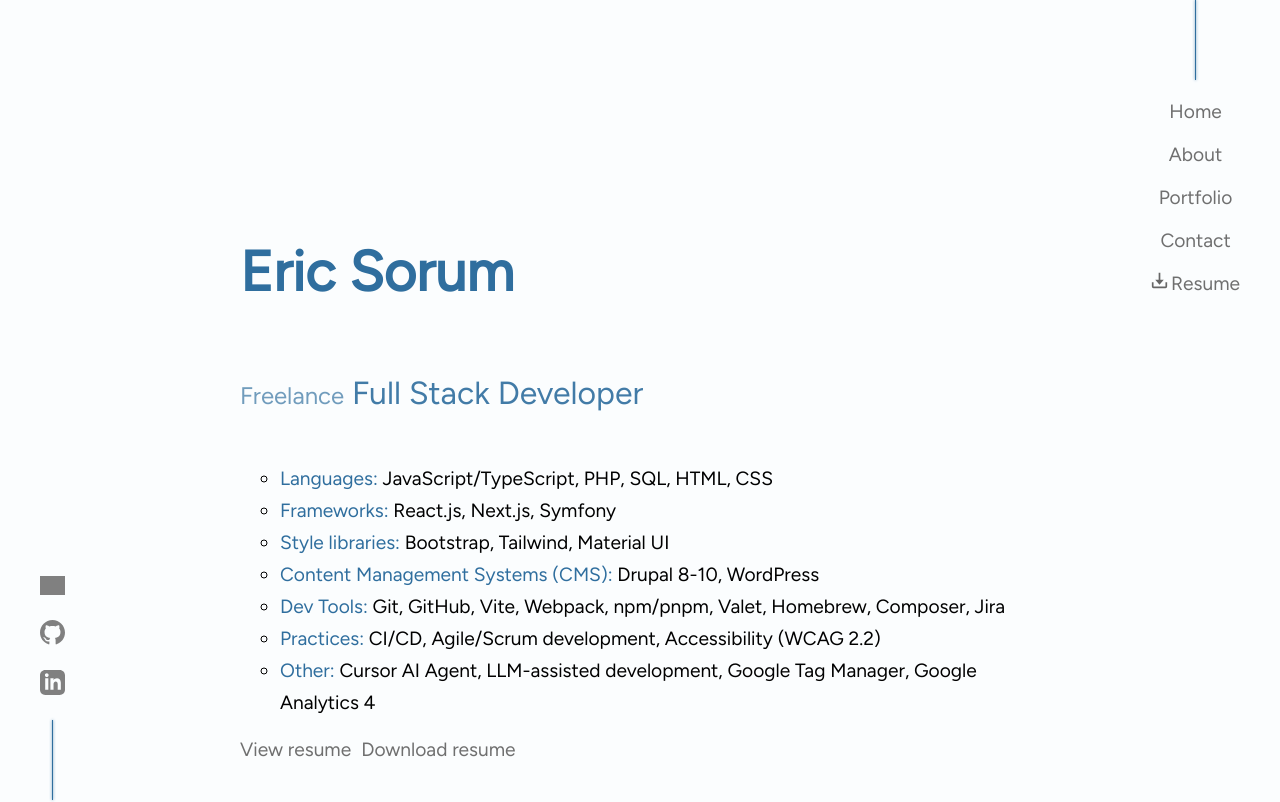
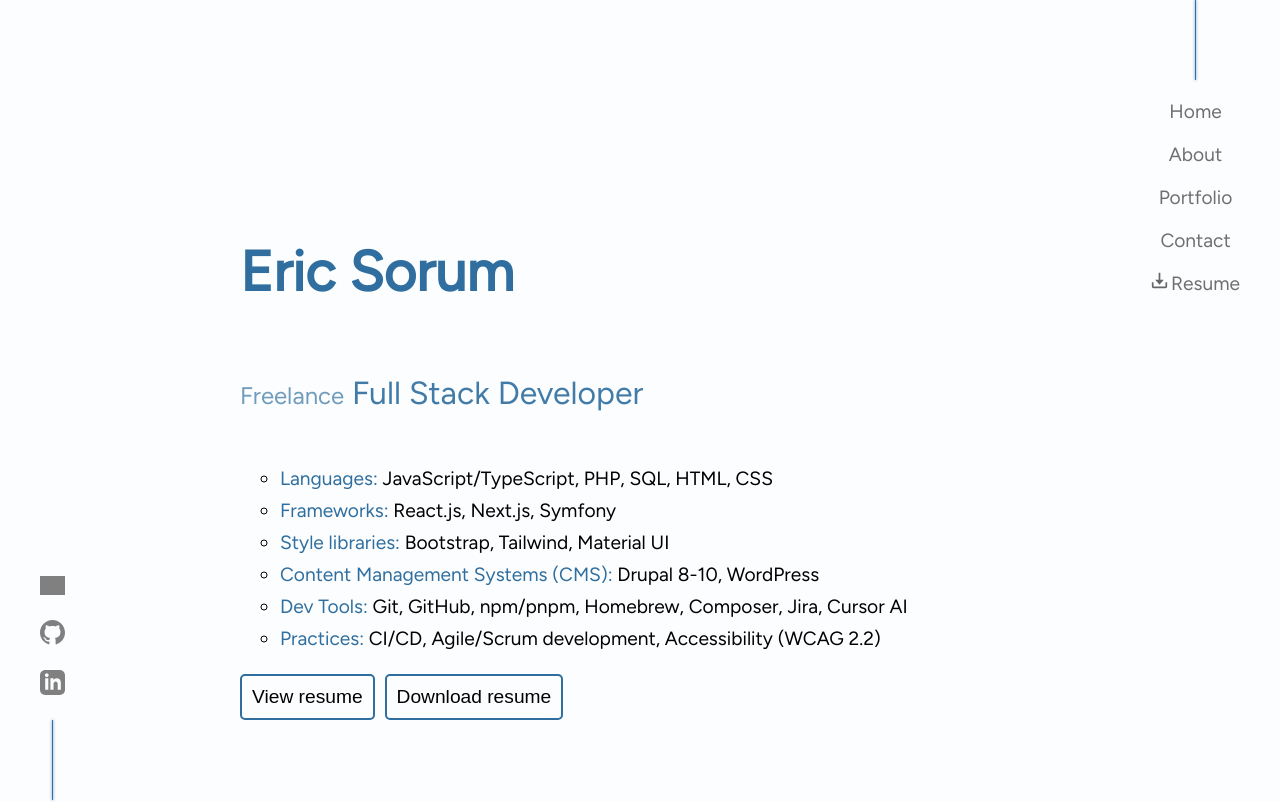
Before and after one commit to EricSorum/portfolio-site, a React (Vite) app: page / in a window 1280 px wide. Shown: the top 802 px of the page. Built offline with nearby package versions, Linux system fonts and the light colour scheme; grey boxes are pictures that could not be loaded.

Commit message:
Removed "Other" from skill list.

```diff
--- a/src/components/Home.jsx
+++ b/src/components/Home.jsx
@@ -17,16 +17,16 @@
           <li><span className={style.skillCategory}>Frameworks:</span> React.js, Next.js, Symfony</li>
           <li><span className={style.skillCategory}>Style libraries:</span> Bootstrap, Tailwind, Material UI </li>
           <li><span className={style.skillCategory}>Content Management Systems (CMS):</span> Drupal 8-10, WordPress</li>
-          <li><span className={style.skillCategory}>Dev Tools:</span> Git, GitHub, Vite, Webpack, npm/pnpm, Valet, Homebrew, Composer, Jira</li>
+          <li><span className={style.skillCategory}>Dev Tools:</span> Git, GitHub, npm/pnpm, Homebrew, Composer, Jira, Cursor AI</li>
           <li><span className={style.skillCategory}>Practices:</span> CI/CD, Agile/Scrum development, Accessibility (WCAG 2.2)</li>
-          <li><span className={style.skillCategory}>Other:</span> Cursor AI Agent, LLM-assisted development, Google Tag Manager, Google Analytics 4</li>
+          {/* <li><span className={style.skillCategory}>Other:</span> Cursor AI Agent, LLM-assisted development, Google Tag Manager, Google Analytics 4</li> */}
         </ul>
         <div className={style.resumeButtons}>
           <a href={resume}>
-            <div className={style.resumeButton}>View resume</div>
+            <button className={style.resumeButton}>View resume</button>
           </a>
           <a href={resume} download>
-            <div className={style.resumeButton}>Download resume</div>
+            <button className={style.resumeButton}>Download resume</button>
           </a>
         </div>
       </div>
```
